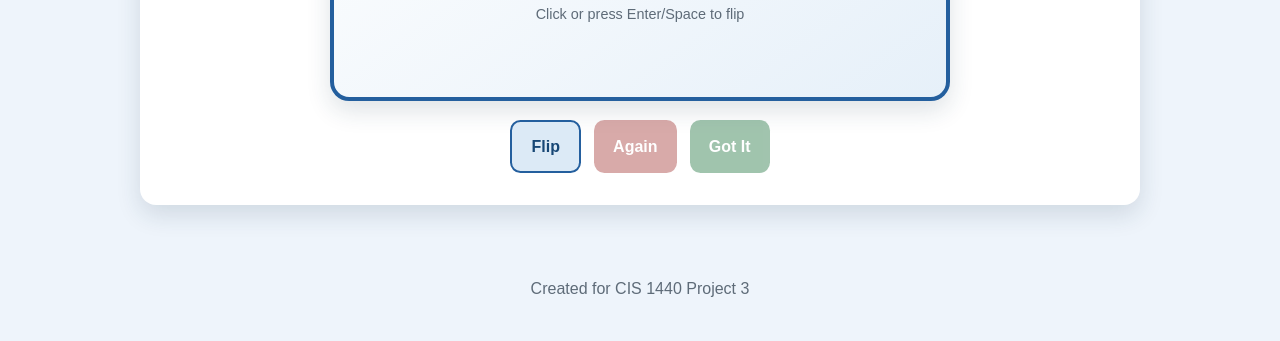
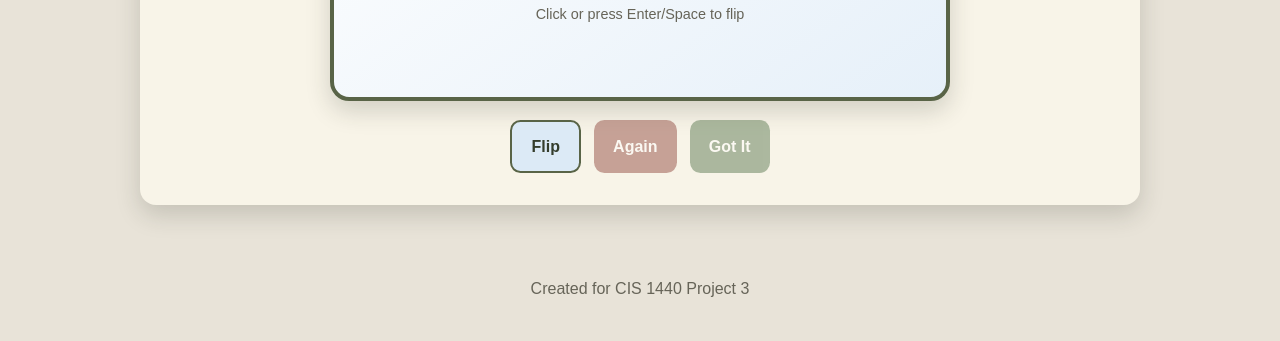
Before and after one commit to HughG101/Project-3, a plain HTML site: page index.html in a window 1280 px wide. Shown: the part 702-1043 px from the top of the page. Drawn offline with Linux system fonts and the light colour scheme.

Commit message:
Update main.css

```diff
--- a/styles/main.css
+++ b/styles/main.css
@@ -1,18 +1,18 @@
 /* ---------- Base styles ---------- */
 :root {
-    --page-background: #eef4fb;
-    --surface: #ffffff;
-    --surface-dark: #17324d;
-    --primary: #245f9e;
-    --primary-dark: #174775;
-    --accent: #f0a43a;
-    --success: #2f7d4c;
-    --danger: #a94442;
-    --text: #1d2935;
-    --muted: #5e6b78;
-    --border: #c8d4df;
-    --focus: #ffbf47;
-    --shadow: 0 10px 25px rgba(28, 54, 80, 0.14);
+    --page-background: #e8e3d8;
+    --surface: #f8f4e8;
+    --surface-dark: #31382b;
+    --primary: #596447;
+    --primary-dark: #343d2c;
+    --accent: #b78b3e;
+    --success: #4f6f45;
+    --danger: #8a3f35;
+    --text: #262821;
+    --muted: #666458;
+    --border: #aaa58f;
+    --focus: #e5b94f;
+    --shadow: 0 10px 25px rgba(40, 42, 32, 0.18);
 }
 
 * {
```
